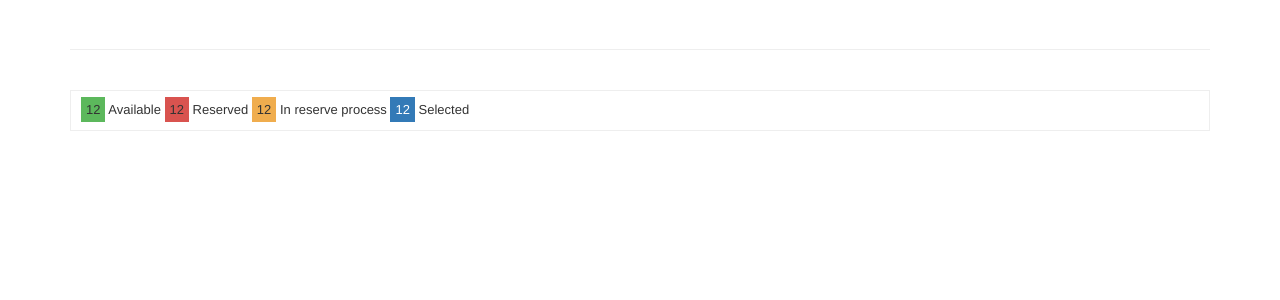
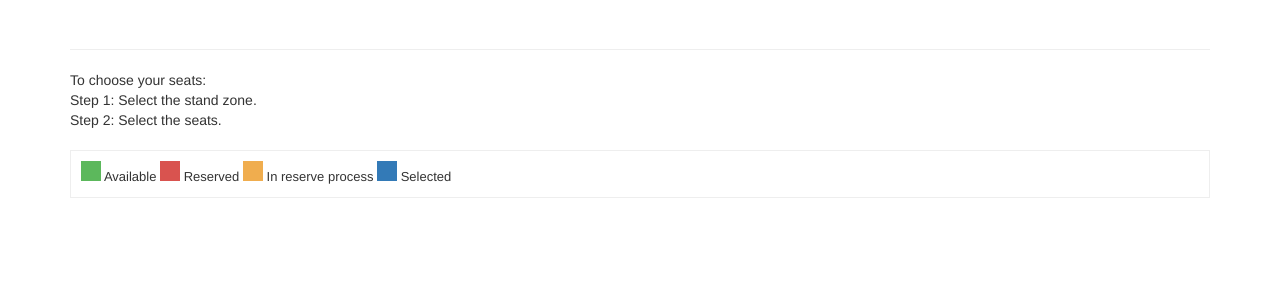
Before and after one commit to wadobo/congressus, a Django app: template congressus/tickets/templates/tickets/seats.html in a window 1280 px wide. Shown: the top 300 px of the page. Run offline with Django 3.2, Linux system fonts and the light colour scheme; the template is opened without the code that fills it, so the values that code supplies are empty; some libraries are stand-ins or nearby versions.

Commit message:
Clear seat map layout

```diff
--- a/congressus/static/css/map.css
+++ b/congressus/static/css/map.css
@@ -135,7 +135,9 @@ td.seat-selected {
 }
 
 .legend {
-    padding: 5px;
+    width: 20px;
+    height: 20px;
+    display: inline-block;
 }
 
 .legend.seat-L {
@@ -160,3 +162,17 @@ td.seat-selected {
     border: 1px solid #eee;
     padding: 10px;
 }
+
+#maphelp {
+    text-align: left;
+}
+
+.layout-zone-name {
+    font-size: 20px;
+}
+
+.layout-zone-selection {
+}
+
+.layout-zone-free {
+}
--- a/congressus/tickets/templates/tickets/map.html
+++ b/congressus/tickets/templates/tickets/map.html
@@ -1,6 +1,12 @@
 {% load i18n %}
 {% load tickets %}
 <div class="map">
+    <div id="maphelp">
+        {% trans "To choose your seats:" %}<br/>
+        {% trans "Step 1: Select the stand zone." %}<br/>
+        {% trans "Step 2: Select the seats." %}<br/>
+    </div>
+
     <table class="table-bordered table">
         {% for r in map.get_table %}
             <tr>
@@ -14,8 +20,21 @@
                     data-name="{{ c.name }}" data-layout="{{ c.layout }}"
                     data-dir="{{ c.direction }}"
                     data-glyph="{{ c.glyph }}">
-                        <span id="badge-{{ session.id }}-{{ c.id }}" class="label label-default">0</span> {{ c }} / {{ free }}
-                        <span class="glyphicon {{ c.glyph }}" aria-hidden="true"></span>
+
+                        <div class="layout-zone-name">
+                            {{ c }}
+                        </div>
+                        <div class="layout-zone-selection hidden-xs">
+                            {% trans "Selected:" %}
+                            <span id="badge-{{ session.id }}-{{ c.id }}" class="label label-default">0</span>
+                        </div>
+                        <div class="layout-zone-free hidden-xs">
+                            {% trans "Free:" %} {{ free }}
+                        </div>
+
+                        <div class="visible-xs">
+                            <span id="badge-{{ session.id }}-{{ c.id }}" class="label label-default">0</span> {{ free }}
+                        </div>
                     </td>
                 {% else %}
                     <td class="empty">{{ c }}</td>
@@ -27,10 +46,10 @@
 </div>
 
 <div id="separator">
-    <span class="legend seat-L">12</span> {% trans "Available" %}
-    <span class="legend seat-R">12</span> {% trans "Reserved" %}
-    <span class="legend seat-H">12</span> {% trans "In reserve process" %}
-    <span class="legend seat-selected">12</span> {% trans "Selected" %}
+    <span class="legend seat-L"></span> {% trans "Available" %}
+    <span class="legend seat-R"></span> {% trans "Reserved" %}
+    <span class="legend seat-H"></span> {% trans "In reserve process" %}
+    <span class="legend seat-selected"></span> {% trans "Selected" %}
 </div>
 
 {% for r in map.get_table %}
```
Also changed, not shown: congressus/locale/es_ES/LC_MESSAGES/django.po.
